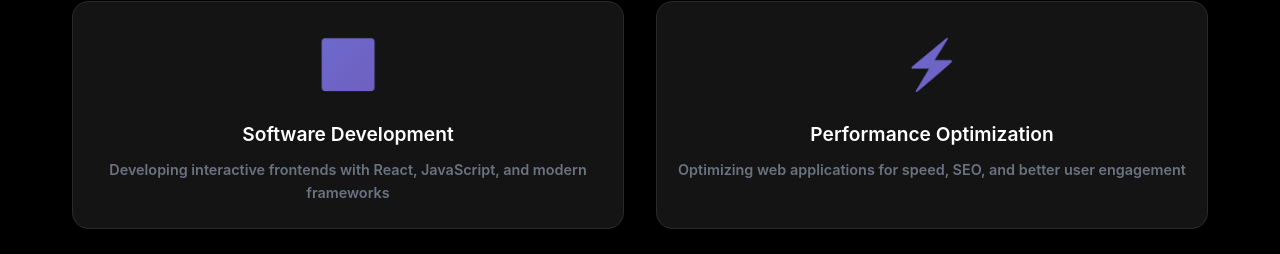
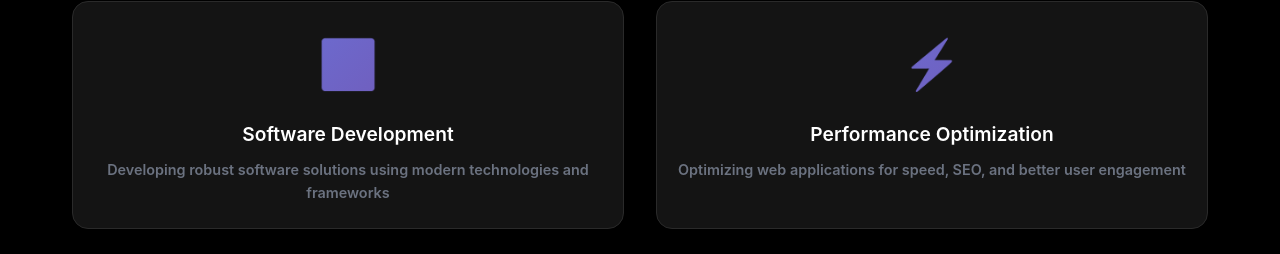
Before and after one commit to anuragrawat121/MyFolio, a React (Vite) app: page / in a window 1280 px wide. Shown: the part 2556-2810 px from the top of the page. Built offline with nearby package versions, Linux system fonts and the light colour scheme; the HTML template or start-up script is replaced by a standard one.

Commit message:
Update service description for Software Development

```diff
--- a/src/Components/Services.jsx
+++ b/src/Components/Services.jsx
@@ -17,7 +17,7 @@ const Services = () => {
     {
       title: "Software Development",
       description:
-        "Developing interactive frontends with React, JavaScript, and modern frameworks",
+        "Developing robust software solutions using modern technologies and frameworks",
       icon: "⚛️",
     },
     {
```
